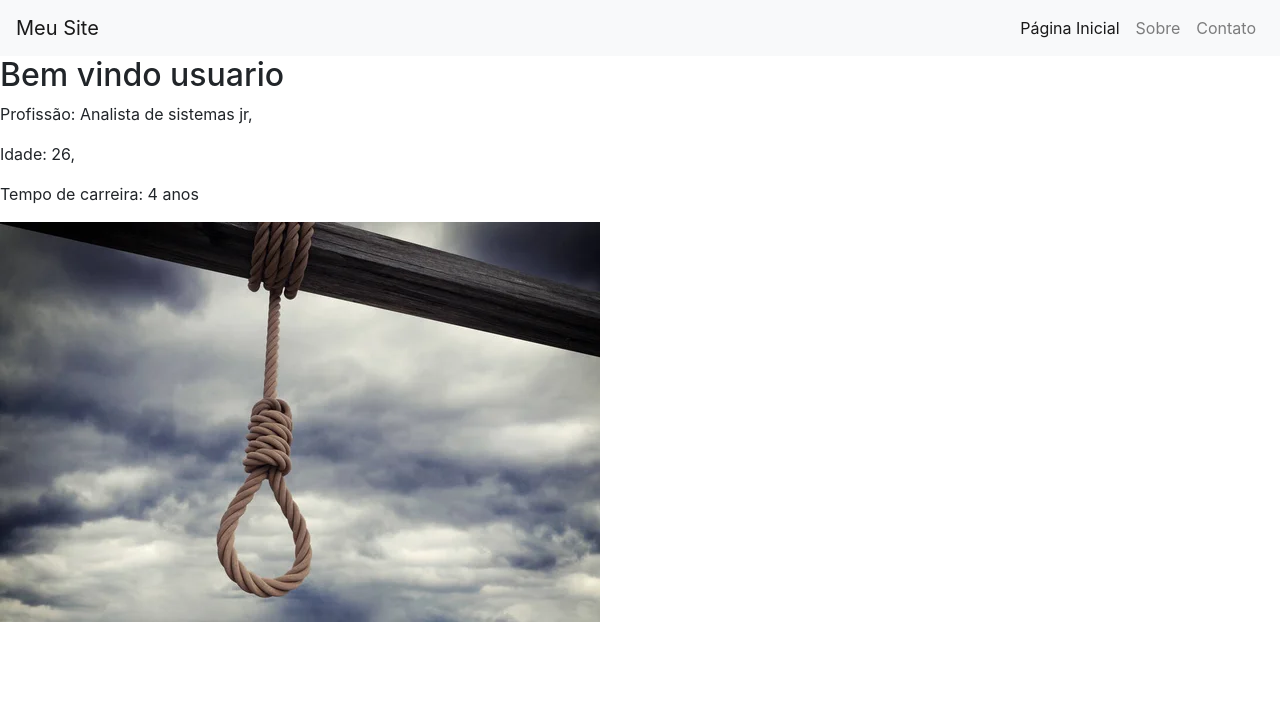
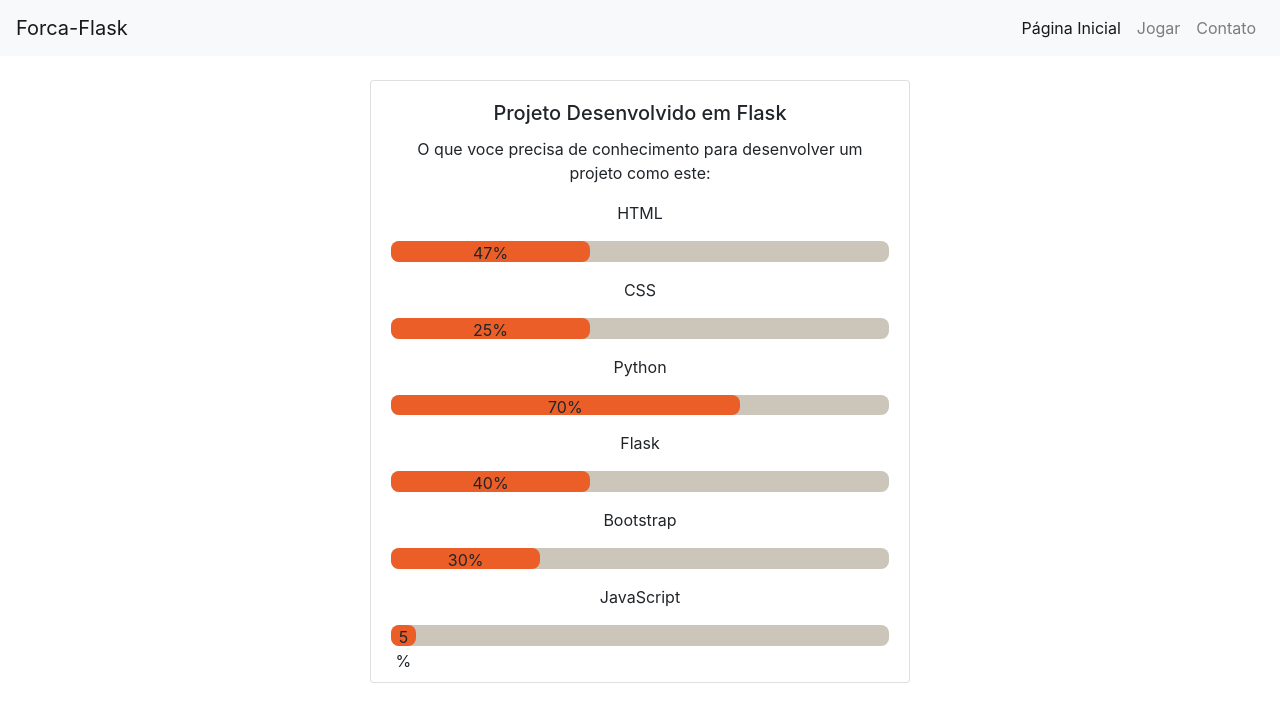
Before and after one commit to OtavioPortela/ForcaComFlask, a Flask app: page /index in a window 1280 px wide. Shown: the top 722 px of the page. Run offline with Flask 3, Linux system fonts and the light colour scheme; some libraries are stand-ins or nearby versions.

Commit message:
desenvolvimento index

```diff
--- a/app/static/css/estilo.css
+++ b/app/static/css/estilo.css
@@ -2,3 +2,42 @@
     width: 100px;
     height: 100px;
 }
+
+.progresso {
+    margin: 2px 0 1rem 0;
+    display: flex;
+    height: 1.3rem;
+    background-color: #ccc5b9;
+    border-radius: 8px;
+}
+
+.progresso span {
+    text-align: center;
+    background-color: #eb5e28;
+    border-radius: 8px;
+    height: 100%;
+}
+
+.html {
+    width: 40%;
+}
+
+.css {
+  width: 40%;
+}
+
+.python {
+  width: 70%;
+}
+
+.bootstrap {
+  width: 30%;
+}
+
+.Flask {
+  width: 40%;
+}
+
+.js {
+    width: 5%;
+}
--- a/app/templates/base2.html
+++ b/app/templates/base2.html
@@ -7,11 +7,12 @@
 
     <!-- Inclua os arquivos CSS do Bootstrap -->
     <link rel="stylesheet" href="https://cdn.jsdelivr.net/npm/bootstrap@4.5.2/dist/css/bootstrap.min.css">
+    <link rel="stylesheet" href="{{ url_for('static', filename = 'css/estilo.css')}}">
 </head>
 <body>
     <!-- Cabeçalho (Header) -->
     <nav class="navbar navbar-expand-lg navbar-light bg-light">
-        <a class="navbar-brand" href="#">Meu Site</a>
+        <a class="navbar-brand" href="#">Forca-Flask</a>
         <button class="navbar-toggler" type="button" data-toggle="collapse" data-target="#navbarNav" aria-controls="navbarNav" aria-expanded="false" aria-label="Toggle navigation">
             <span class="navbar-toggler-icon"></span>
         </button>
@@ -21,7 +22,7 @@
                     <a class="nav-link" href="/index">Página Inicial</a>
                 </li>
                 <li class="nav-item">
-                    <a class="nav-link" href="/forca">Sobre</a>
+                    <a class="nav-link" href="/forca">Jogar</a>
                 </li>
                 <li class="nav-item">
                     <a class="nav-link" href="/contato">Contato</a>
--- a/app/templates/index.html
+++ b/app/templates/index.html
@@ -1,16 +1,53 @@
 {% extends 'base2.html' %}
 
 {% block conteudo %}
+    <div class="container mt-4">
+        <main>
+            <div class="row justify-content-center">
+                <div class="col-md-6">
+                    <div class="card text-center">
+                        <div class="card-body">
+                            <h5 class="card-title">Projeto Desenvolvido em Flask</h5>
+                            <p class="card-text">O que voce precisa de conhecimento para desenvolver um projeto como este: </p>
+                            <div class="skills">
+                                <p>HTML</p>
+                                <div class="progresso">
+                                    <span class="html">47%</span>
+                                </div>
 
-    <h2>Bem vindo {{ nome }}</h2>
-    <p>
-        Profissão: {{dados.profissao}},
-    </p>
-    <p>
-        Idade: {{dados.idade}},
-    </p>
-    <p>
-        Tempo de carreira: {{dados.tempo}}
-    </p>
-    <img class="imgquadrada" src="{{url_for('static', filename = 'img/forca.jpg')}}" alt="">
+                                <p>CSS</p>
+                                <div class="progresso">
+                                    <span class="css">25%</span>
+                                </div>
+
+                                <p>Python</p>
+                                <div class="progresso">
+                                    <span class="python">70%</span>
+                                </div>
+
+                                <p>Flask</p>
+                                <div class="progresso">
+                                    <span class="Flask">40%</span>
+                                </div>
+
+                                <p>Bootstrap</p>
+                                <div class="progresso">
+                                    <span class="bootstrap">30%</span>
+                                </div>
+
+                                <p>JavaScript</p>
+                                <div class="progresso">
+                                    <span class="js">5%</span>
+                                </div>
+
+
+
+                            </div>
+                        </div>
+                    </div>
+                </div>
+            </div>
+        </main>
+    </div>
+
 {% endblock %}
```
Also changed, not shown: app/templates/forca.html (+18 -7 lines).
